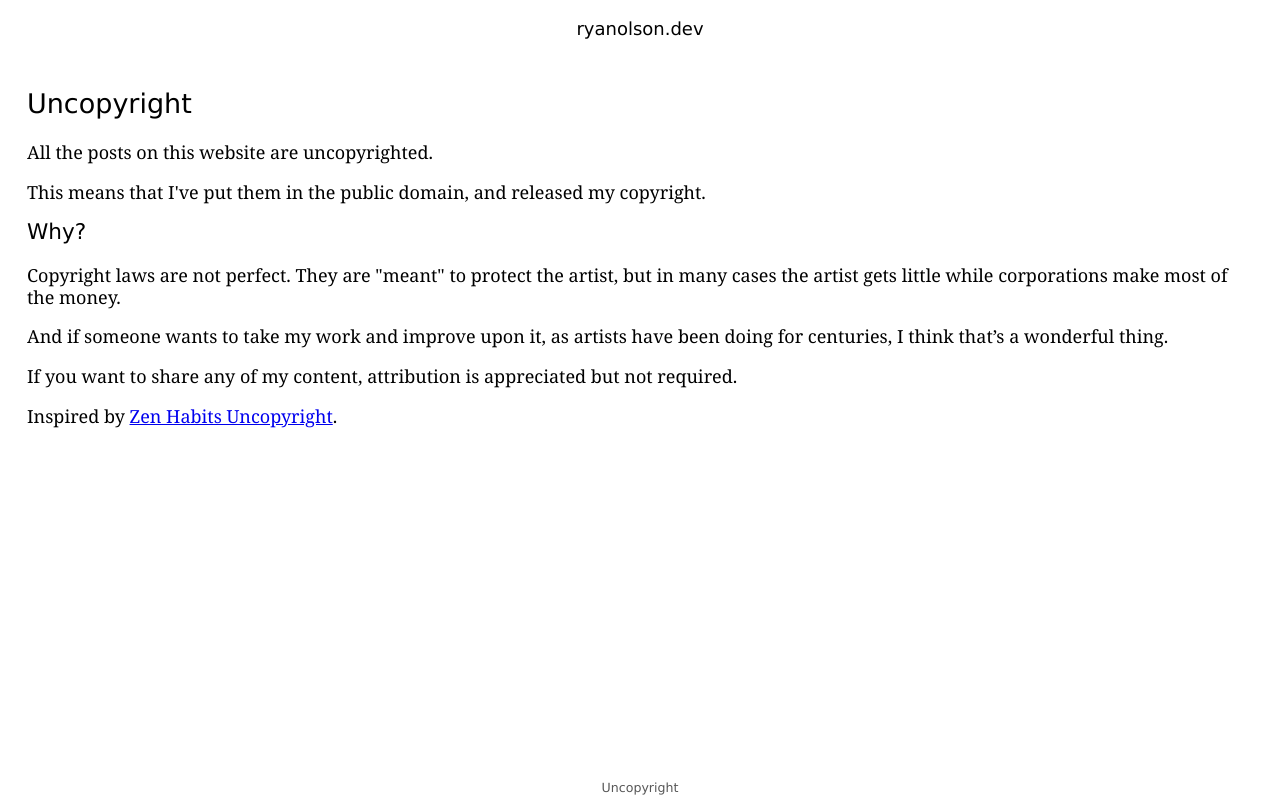
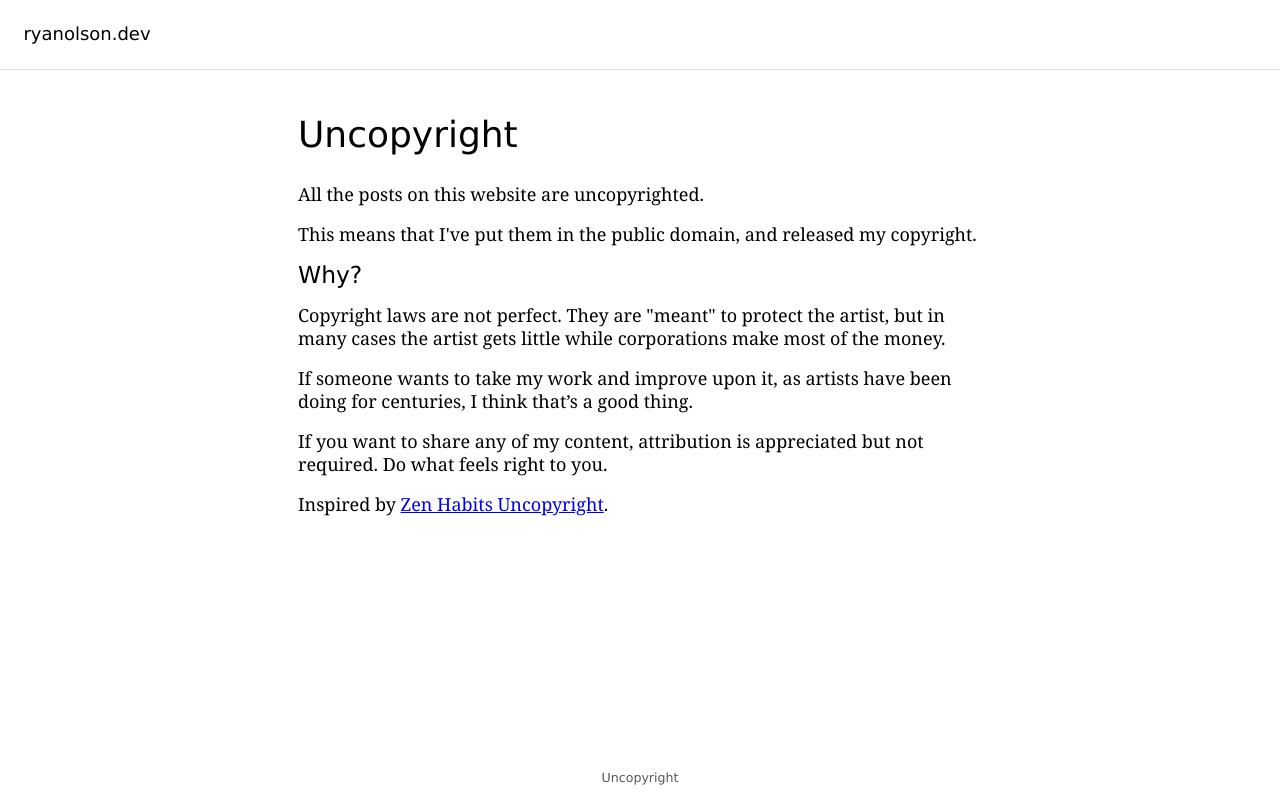
Before and after one commit to ryanolsonx/ryanolson.dev, a plain HTML site: page uncopyright.html in a window 1280 px wide. Drawn offline with Linux system fonts and the light colour scheme.

Commit message:
Improve header and body spacing

```diff
--- a/uncopyright.html
+++ b/uncopyright.html
@@ -2,38 +2,28 @@
 <html lang="en">
     <head>
         <title>ryanolson.dev</title>
-        <meta name="description" content="My name is Ryan Olson and I do things for a living.">
+        <meta name="description" content="All the posts on this website are uncopyrighted. Share them and use them as you will, with or without credit.">
         <meta charset="utf-8">
         <meta name="viewport" content="width=device-width, initial-scale=1.0">
         <style>
-            /* reset */
             html, body, div, span, h1, h2, h3, h4, h5, h6, p, blockquote, pre, code, img, b, i, ol, ul, li, table, caption, tbody, tfoot, thead, tr, th, td, article, aside, figcaption, figure, footer, header, nav, section, summary { margin: 0; padding: 0; border: 0; outline: 0; font-size: 100%; vertical-align: baseline; background: 0 0; }
             html, body { height: 100%; }
             body { font-family: Verdana, sans-serif; font-size: 18px; line-height: 1.25em; display: flex; flex-direction: column; }
-            header { height: 25px; max-width: 70em; margin: 0 auto; padding: 1em 1.5em; overflow: hidden; }
+            header { flex: 0; padding: 1.3em; border-bottom: 1px solid #dedede; }
             header h1 { text-align: center; font-weight: 300; }
+            @media (min-width: 811px) { header h1 { text-align: left; } }
             header h1 a { color: inherit; text-decoration: none; }
-            header nav { text-align: center; }
-            header nav ul { list-style: none; }
-            header nav ul li { display: inline; padding: 0 5px; }
-            header nav ul li a { color: #575757; text-decoration: none; }
-            main { max-width: 70em; margin: 0 auto; padding: 1em 1.5em; flex: 1; }
-            h2 { font-size: 1.5em; font-weight: 300; margin: 0.5em 0 1em; }
-            h3 { font-size: 1.2em; font-weight: 500; margin: 0.5em 0 1em; }
-            p { font-family: Georgia, serif; margin: 1em 0; line-height: 1.2em; }
-            footer { text-align: center; height: 25px; }
+            main { max-width: 70em; margin: 0.5em auto; padding: 1em 1.5em; flex: 1; }
+            @media (min-width: 811px) { main { max-width: 38em; margin: 3em auto; padding: 0 2.5em; } }
+            h2 { font-size: 2em; font-weight: 300; margin-bottom: 1em; }
+            h3 { font-size: 1.3em; font-weight: 200; margin: 0.5em 0 0.5em; }
+            p { font-family: Georgia, serif; margin: 1em 0; }
+            footer { text-align: center; height: 35px; }
             footer a { color: #575757; text-decoration: none; font-size: 0.7em; }
         </style>
     </head>
     <body>
-        <header>
-            <h1><a href="index.html">ryanolson.dev</a></h1>
-           <!--  <nav>
-                <ul>
-                    <li><a href="/about">about</a></li>
-                </ul>
-            </nav> -->
-        </header>
+        <header><h1><a href="index.html">ryanolson.dev</a></h1></header>
         <main>
             <h2>Uncopyright</h2>
 
@@ -44,14 +34,12 @@
 
             <p>Copyright laws are not perfect. They are "meant" to protect the artist, but in many cases the artist gets little while corporations make most of the money.</p>
 
-            <p>And if someone wants to take my work and improve upon it, as artists have been doing for centuries, I think that’s a wonderful thing.</p>
+            <p>If someone wants to take my work and improve upon it, as artists have been doing for centuries, I think that’s a good thing.</p>
 
-            <p>If you want to share any of my content, attribution is appreciated but not required.</p>
+            <p>If you want to share any of my content, attribution is appreciated but not required. Do what feels right to you.</p>
 
             <p>Inspired by <a href="https://zenhabits.net/uncopyright/">Zen Habits Uncopyright</a>.</p>
         </main>
-        <footer>
-            <a href="uncopyright.html">Uncopyright</a>
-        </footer>
+        <footer><a href="uncopyright.html">Uncopyright</a></footer>
     </body>
 </html>
```
Also changed, not shown: index.html (+8 -21 lines).
